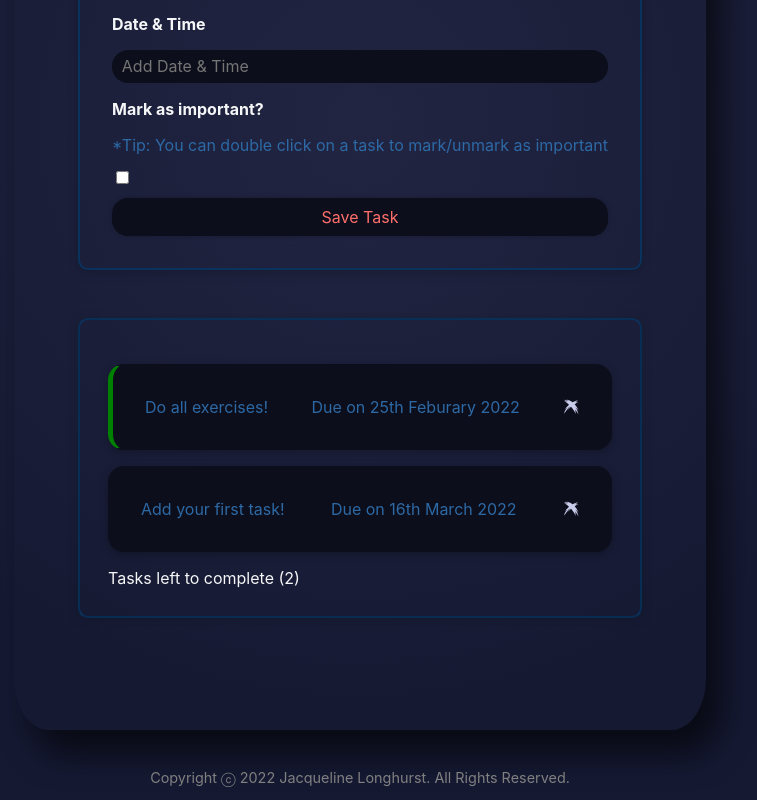
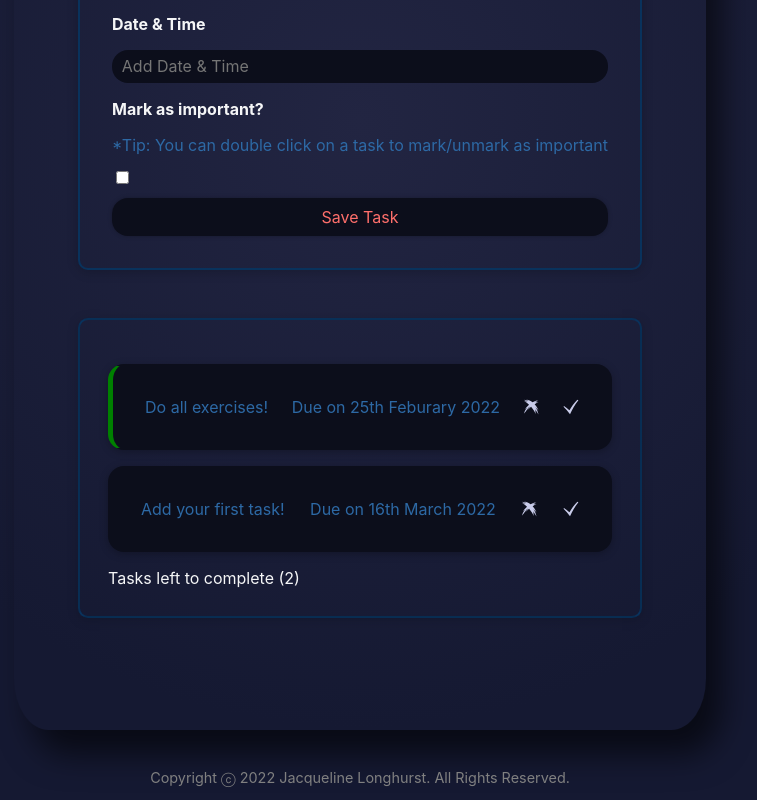
Before and after one commit to jalonghurst/motivational-task-tracker, a React (Create React App) app: page / in a window 1280 px wide. Shown: the part 557-1357 px from the top of the page, without its empty margins (280-1037 px from the left). Built offline with nearby package versions, Linux system fonts and the light colour scheme.

Commit message:
Added check react icon for marking task complete

```diff
--- a/src/App.js
+++ b/src/App.js
@@ -53,7 +53,11 @@ const App = () => {
 
   return (
     <div  className="container">
-    <div className="task-container"></div>
+    {/* Pomodoro Section */}
+    <div className="task-container">
+
+    </div>
+    {/* Task List Section */}
       <div className="task-container">
       <section id="goal-form">
         <TaskHeader
--- a/src/components/TaskGoals/Task/Task.js
+++ b/src/components/TaskGoals/Task/Task.js
@@ -1,5 +1,5 @@
 import React from 'react';
-import {GiCrossMark} from 'react-icons/gi'
+import {GiCrossMark, GiCheckMark} from 'react-icons/gi'
 
 import './Task.css';
 
@@ -17,6 +17,7 @@ const Task = props => {
       onDoubleClick={() => props.onToggle(props.id)}>
         {props.children}
         <GiCrossMark style={{alignSelf: 'center'}} onClick={deleteHandler}/>
+        <GiCheckMark style={{alignSelf: 'center'}}/>
     </li>
   );
 };
--- a/src/components/TaskGoals/TaskInput/TaskInput.js
+++ b/src/components/TaskGoals/TaskInput/TaskInput.js
@@ -4,8 +4,8 @@ import styles from './TaskInput.module.css';
 
 const TaskInput = props => {
   const [text, setText] = useState('');
-  const [day, setDate] = useState('')
-  const [reminder, setReminder] = useState(false)
+  const [day, setDate] = useState('');
+  const [reminder, setReminder] = useState(false);
   const [isValid, setIsValid] = useState(true);
 
   const taskInputChangeHandler = event => {
--- a/src/components/TaskGoals/TaskList/TaskList.js
+++ b/src/components/TaskGoals/TaskList/TaskList.js
@@ -21,6 +21,8 @@ const TaskList = props => {
       ))}
       <span>Tasks left to complete ({props.taskCount.length})</span>
     </ul>
+
+
   );
 };
 
```
Also changed, not shown: src/components/TaskGoals/Task/Task.css (line endings or trailing spaces), 1 other file (tests, documents, lock files or other folders).
